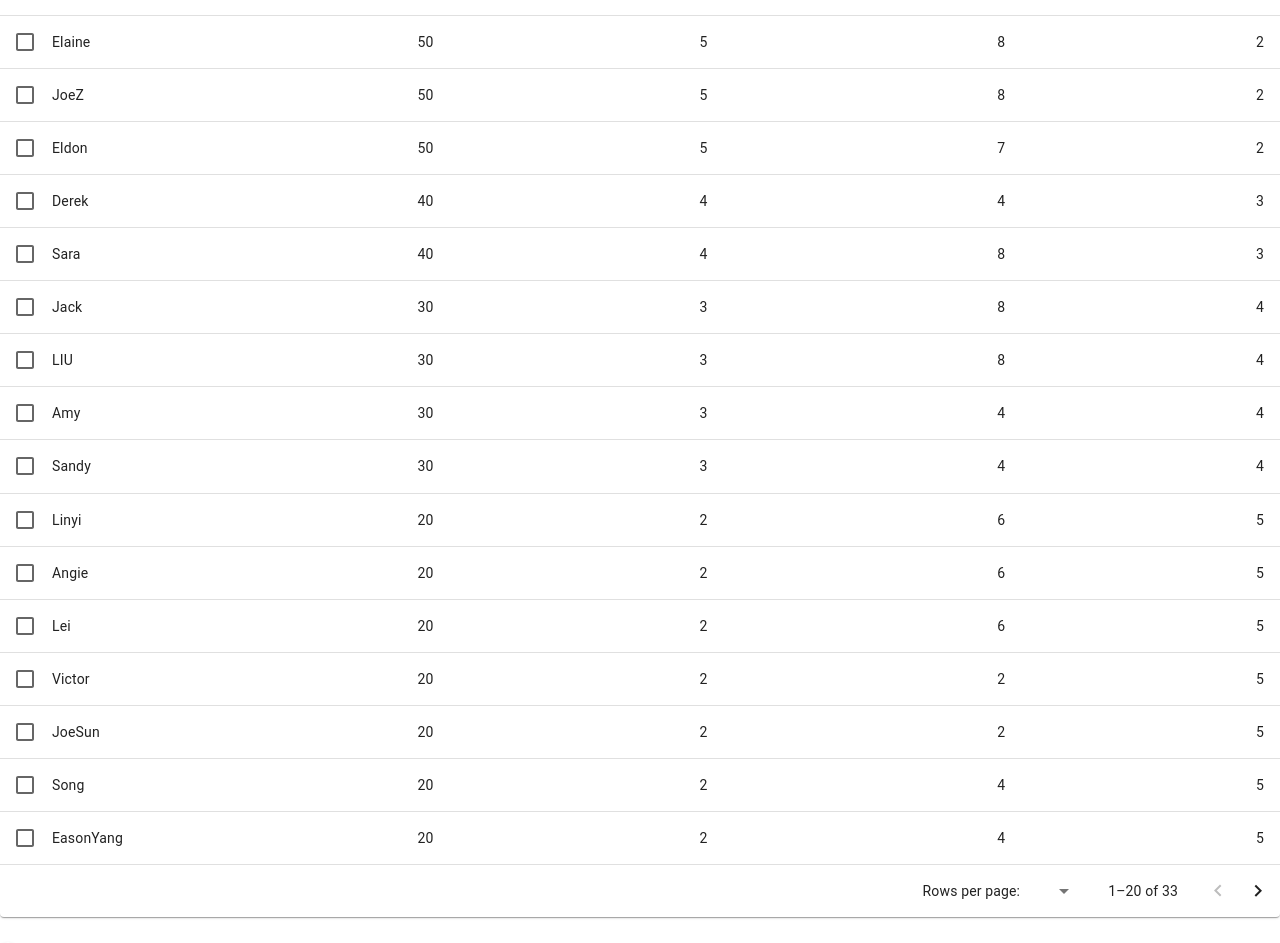
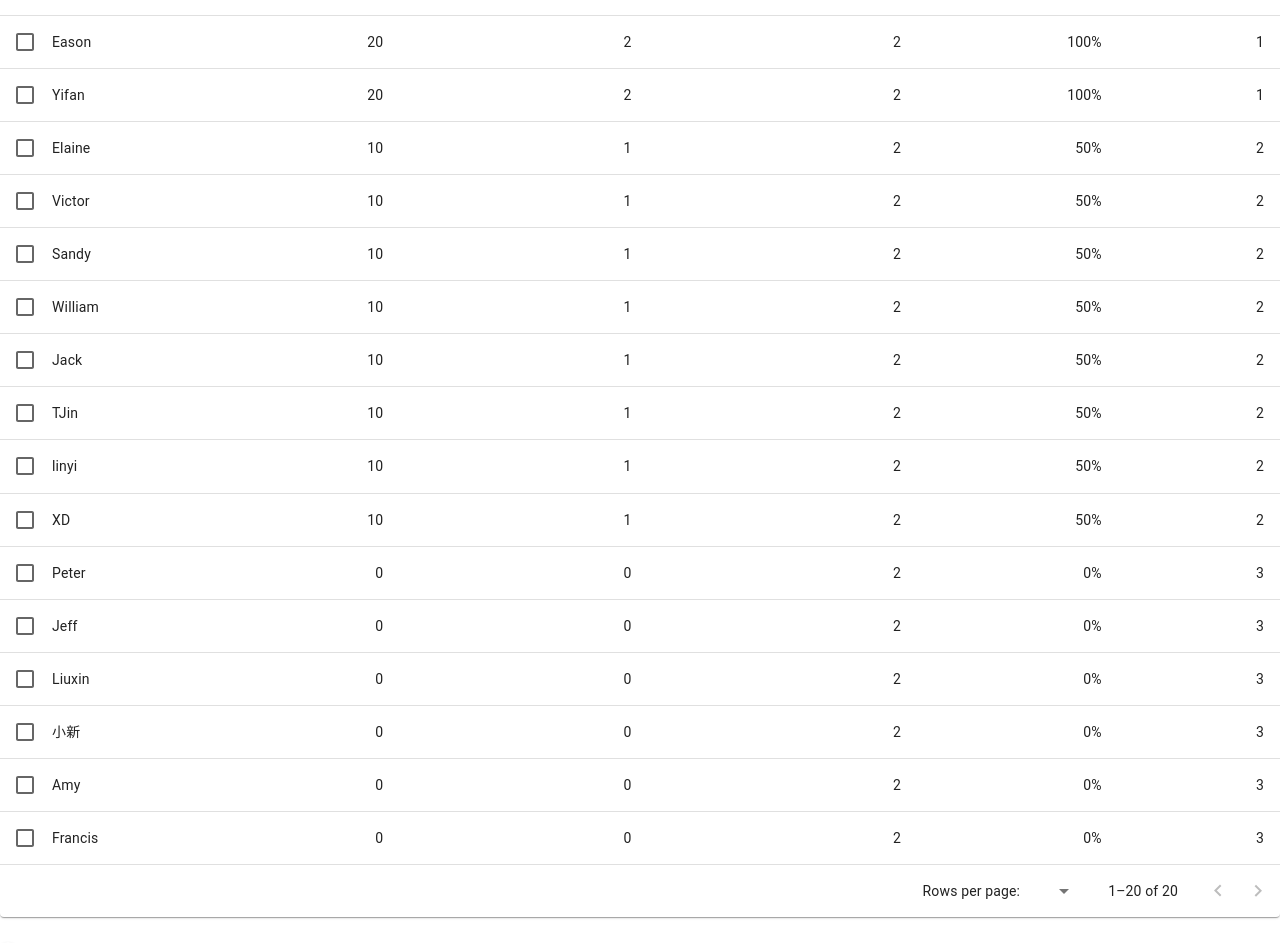
Before and after one commit to ElaineLovesAvocado/iplay-badminton, a React (Create React App) app: page /ranking in a window 1280 px wide. Shown: the part 423-1366 px from the top of the page. Built offline with nearby package versions, Linux system fonts and the light colour scheme.

Commit message:
Update Ranking April 2nd

```diff
--- a/src/components/Navbar/index.js
+++ b/src/components/Navbar/index.js
@@ -16,7 +16,7 @@ const Navbar = () => {
 						Ranking
 					</NavLink>
 					<NavLink to="/seasonRanking" activeStyle>
-						History
+						Season
 					</NavLink>
 				</NavMenu>
 			</Nav>
--- a/src/pages/ranking.js
+++ b/src/pages/ranking.js
@@ -22,53 +22,40 @@ import DeleteIcon from '@mui/icons-material/Delete';
 import FilterListIcon from '@mui/icons-material/FilterList';
 import { visuallyHidden } from '@mui/utils';
 
-function createData(id, name, totalScore, OverallWins, GamesPlayed, DenseRank) {
+function createData(id, name, totalScore, OverallWins, GamesPlayed, WinRate, DenseRank) {
   return {
     id,
     name,
     totalScore,
     OverallWins,
     GamesPlayed,
+    WinRate,
     DenseRank
   };
 }
 
 // Total Score, Overall Wins, Game Played,Rank
 const rows = [
-  createData(0, 'Yifan🌟', 	'80',	'8',	'8',	'1',),
-  createData(1, 'XD🌟', 	'50',	'5',	'8',	'2',),
-  createData(6, 'Jin', 	'50',	'5',	'8',	'2',),
-  createData(2, 'Sin', 	'50',	'5',	'8',	'2',),
-  createData(3, 'Elaine', 	'50',	'5',	'8',	'2',),
-  createData(4, 'JoeZ',	'50',	'5',	'8',	'2',),
-  createData(5, 'Eldon',	'50',	'5',	'7',	'2',),
-  createData(7, 'Derek',	'40',	'4',	'4',	'3',),
-  createData(8, 'Sara', 	'40',	'4',	'8',	'3',),
-  createData(9, 'Jack', 	'30',	'3',	'8',	'4',),
-  createData(10,'LIU', 	'30',	'3',	'8',	'4',),
-  createData(11,'Amy',	'30',	'3',	'4',	'4',),
-  createData(12,'Sandy',	'30',	'3',	'4',	'4',),
-  createData(13,'Linyi', 	'20',	'2',	'6',	'5',),
-  createData(14,'Angie',	'20',	'2',	'6',	'5',),
-  createData(15,'Lei',	'20',	'2',	'6',	'5',),
-  createData(16,'Victor',	'20',	'2',	'2',	'5',),
-  createData(17,'JoeSun',	'20',	'2',	'2',	'5',),
-  createData(18,'Song', 	'20',	'2',	'4',	'5',),
-  createData(19,'EasonYang', 	'20',	'2',	'4',	'5',),
-  createData(20,'Calvin', 	'10',	'1',	'2',	'6',),
-  createData(21,'Winson',	'10',	'1',	'2',	'6',),
-  createData(22,'Jeff', 	'10',	'1',	'4',	'6',),
-  createData(23,'Wenjia', 	'10',	'1',	'2',	'6',),
-  createData(24,'Jeff🐸',	'10',	'1',	'6',	'6',),
-  createData(25,'Thomas',	'10',	'1',	'2',	'6',),
-  createData(26,'Francislee',	'10',	'1',	'4',	'6',),
-  createData(27,'小新',	'10',	'1',	'4',	'6',),
-  createData(28,'TimWang', 	'0',	'0',	'2',	'7',),
-  createData(29,'May',	'0',	'0',	'2',	'7',),
-  createData(30,'Ouyang',	'0',	'0',	'2',	'7',),
-  createData(31,'Ricky',	'0',	'0',	'4',	'7',),
-  createData(32,'Erica',	'0',	'0',	'4',	'7',),
-
+  createData(0, 'Haoming',	'20',	'2',	'2',	'100%',	'1'),
+  createData(1, 'Sara',	'20',	'2',	'2',	'100%',	'1'),
+  createData(2, 'Eldon',	'20',	'2',	'2',	'100%',	'1'),
+  createData(3, 'Song',	'20',	'2',	'2',	'100%',	'1'),
+  createData(4, 'Eason',	'20',	'2',	'2',	'100%',	'1'),
+  createData(5, 'Yifan',	'20',	'2',	'2',	'100%',	'1'),
+  createData(6, 'Elaine',	'10',	'1',	'2',	'50%',	'2'),
+  createData(7, 'Victor',	'10',	'1',	'2',	'50%',	'2'),
+  createData(8, 'Sandy',	'10',	'1',	'2',	'50%',	'2'),
+  createData(9, 'William',	'10',	'1',	'2',	'50%',	'2'),
+  createData(10, 'Jack',	'10',	'1',	'2',	'50%',	'2'),
+  createData(11,'TJin',	'10',	'1',	'2',	'50%',	'2'),
+  createData(12,'linyi',	'10',	'1',	'2',	'50%',	'2'),
+  createData(13,'XD',	'10',	'1',	'2',	'50%',	'2'),
+  createData(14,'Peter',	'0',	'0',	'2',	'0%',	'3'),
+  createData(15,'Jeff',	'0',	'0',	'2',	'0%',	'3'),
+  createData(16,'Liuxin',	'0',	'0',	'2',	'0%',	'3'),
+  createData(17,'小新',	'0',	'0',	'2',	'0%',	'3'),
+  createData(18,'Amy',	'0',	'0',	'2',	'0%',	'3'),
+  createData(19,'Francis',	'0',	'0',	'2',	'0%',	'3'),
 ];
 
 function descendingComparator(a, b, orderBy) {
@@ -127,6 +114,12 @@ const headCells = [
     numeric: true,
     disablePadding: false,
     label: 'Games Played',
+  },
+  {
+    id: 'WinRate',
+    numeric: true,
+    disablePadding: false,
+    label: 'WinRate',
   },
   {
     id: 'DenseRank',
--- a/src/pages/seasonRanking.js
+++ b/src/pages/seasonRanking.js
@@ -46,7 +46,7 @@ function a11yProps(index) {
 }
 
 export default function SeasonRanking() {
-  const [value, setValue] = React.useState(0);
+  const [value, setValue] = React.useState(1);
 
   const handleChange = (event, newValue) => {
     setValue(newValue);
@@ -79,9 +79,10 @@ export default function SeasonRanking() {
         <img src={seasonRankTwoGift} height="120px" ></img>
       </CustomTabPanel>
       <CustomTabPanel value={value} index={1}>
-        <p> Rank 1 prize: Aeroplane Shuttlecock EG1130 一桶黑航 🎉🎉🎉</p>
+        <p> Rank 1 prize & Rank 2 prize: </p>
+        <p>Aeroplane Shuttlecock EG1130 一桶黑航 🎉🎉🎉</p>
         <img src={season2RankOneGift} height="80px" width="80px"></img>
-        <p> Rank 2 prize: Sport Shoe Bag with custom name 球鞋包 🎉🎉🎉</p>
+        <p> Sport Shoe Bag with custom name 球鞋包 🎉🎉🎉</p>
         <img src={seasonRankTwoGift} height="120px" ></img>
       </CustomTabPanel>
       <CustomTabPanel value={value} index={2}>
```
